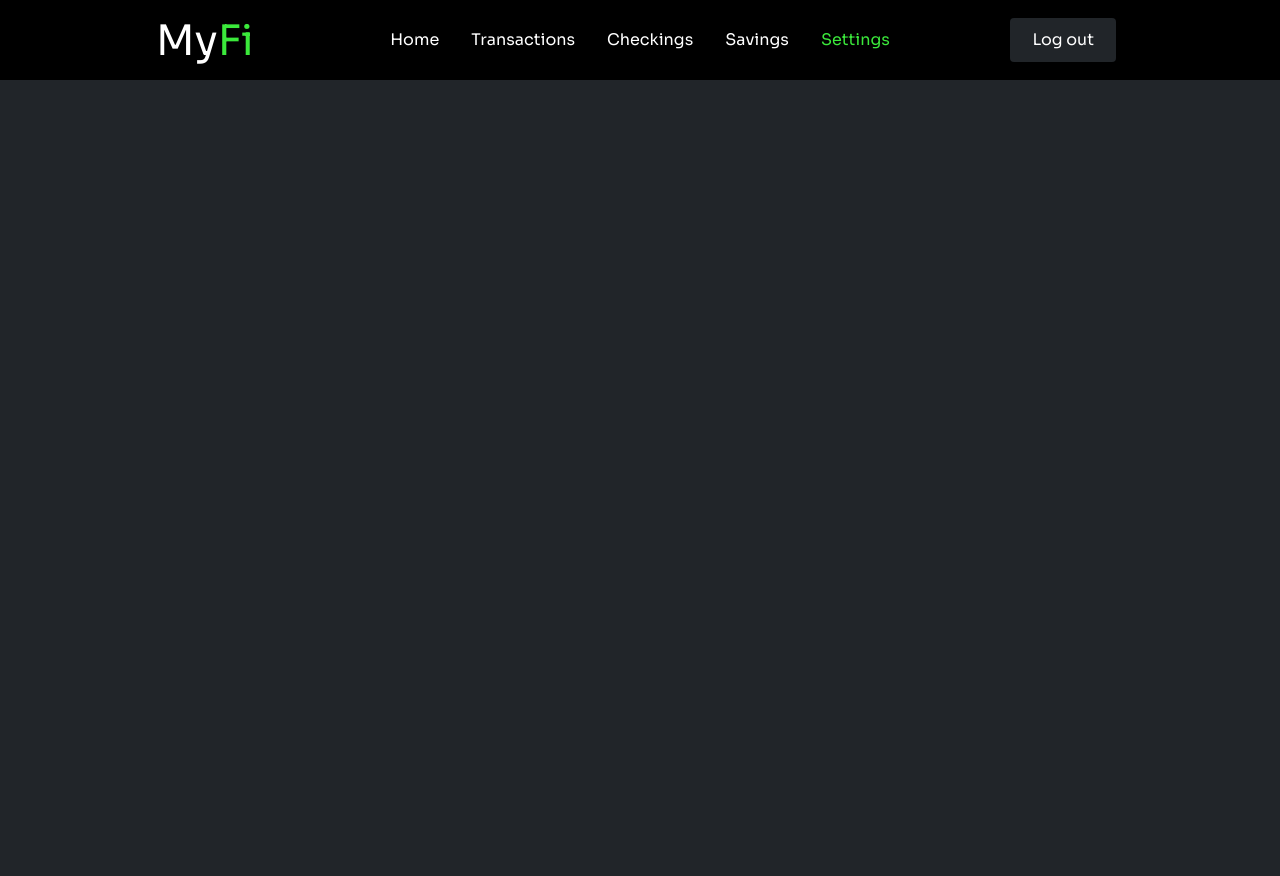
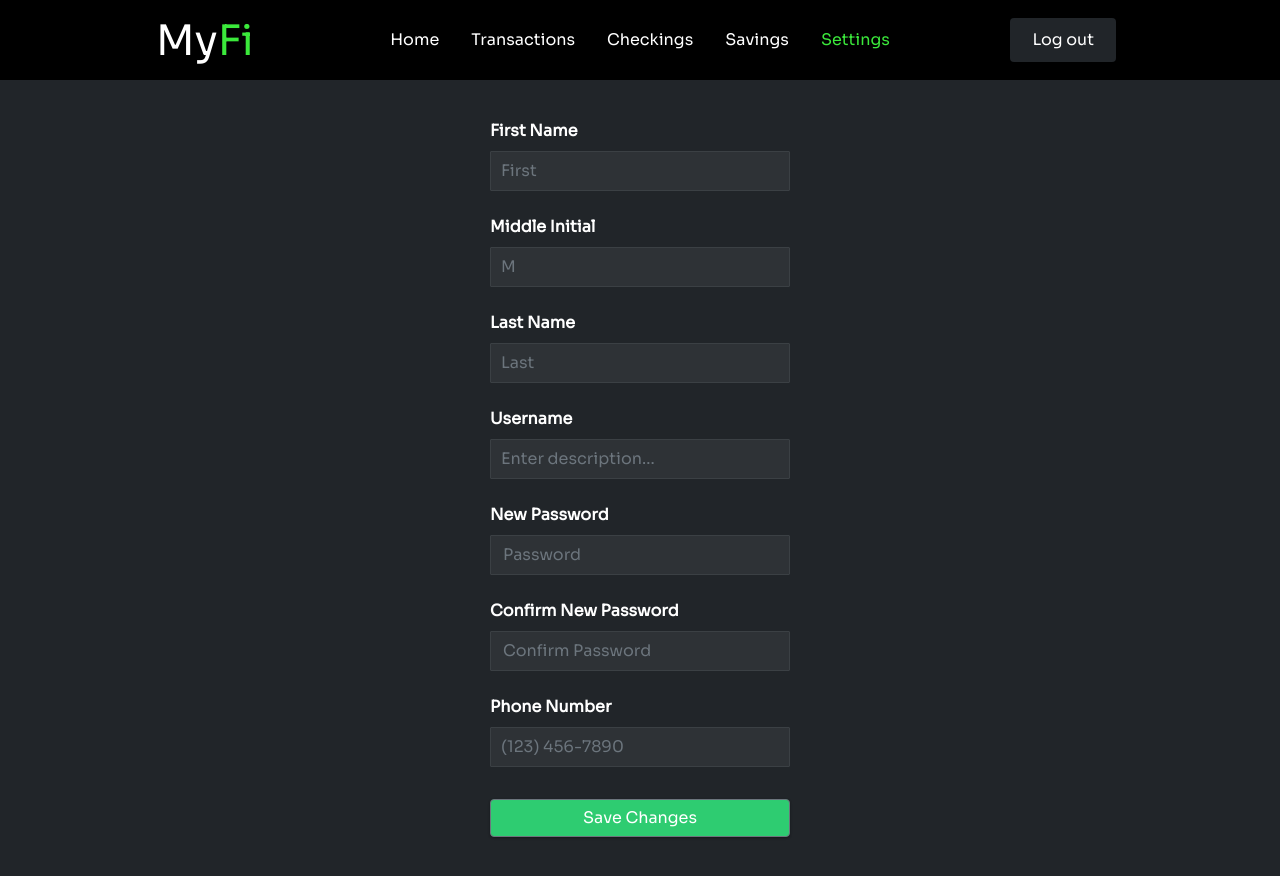
Before and after one commit to BenjuhminStewart/myfi-frontend, a React (Create React App) app: page /settings in a window 1280 px wide. Shown: the top 876 px of the page. Before the commit the page ends 800 px from the top, so only its background shows below. Built offline with nearby package versions, Linux system fonts and the light colour scheme; no server answers.

Commit message:
finish settings

```diff
--- a/src/App.css
+++ b/src/App.css
@@ -4,6 +4,12 @@
   box-sizing: border-box;
   margin: 0;
   padding: 0;
+}
+
+.input:focus {
+  border-color: #fff !important;
+  box-shadow: 1px 1px 1px 1px rgba(255, 255, 255, 0.3),
+    2px 2px 2px 2px rgba(255, 255, 255, 0.1) !important;
 }
 
 html,
--- a/src/App.js
+++ b/src/App.js
@@ -2,14 +2,14 @@ import React from "react";
 import { GlobalProvider } from "./components/dashboard/context/GlobalState";
 import { BrowserRouter as Router, Routes, Route } from "react-router-dom";
 
-import "./components/dashboard/Dashboard.css";
+//import "./components/dashboard/Dashboard.css";
 import { Dashboard } from "./components/dashboard/Dashboard";
 
 import Login from "./components/Login";
 import Register from "./components/Register";
 import Home from "./components/Home";
 import Savings from "./components/Savings";
-import Settings from "./components/Settings";
+import { Settings } from "./components/settings/Settings";
 import Checkings from "./components/Checkings";
 import Transactions from "./components/Transactions";
 
--- a/src/components/Register.js
+++ b/src/components/Register.js
@@ -52,6 +52,7 @@ const RegisterForm = () => {
       setBlankPasswordError(
         password.length == 0 && confirmPassword.length == 0
       );
+      setBlankPhoneNoError(phoneNo.trim().length == 0);
 
       // validate against invalid input
 
@@ -181,7 +182,6 @@ const RegisterForm = () => {
             </div>
           )}
         </FormGroup>
-        <p className="text-center mt-3 pt-3">Optional</p>
         <FormGroup>
           <Label>Phone Number</Label>
           <Input
@@ -189,8 +189,13 @@ const RegisterForm = () => {
             placeholder="123-456-7890"
             onChange={(e) => setPhoneNo(e.target.value)}
           />
+          {blankPhoneNoError && (
+            <div>
+              <span className="text-danger">Phone number cannot be blank</span>
+            </div>
+          )}
         </FormGroup>
-        <Button className="myfi-bg tcolor-black btn-lg w-100 mt-2 pb-3">
+        <Button className="myfi-bg tcolor-black btn-lg w-100 mt-2">
           <span>Register</span>
         </Button>
       </Form>
--- a/src/components/Settings.js
+++ /dev/null
@@ -1,11 +0,0 @@
-import React from "react";
-import Navbar from "./navbar/Navbar.js";
-const Settings = () => {
-  return (
-    <div className="box bg-dark text-white">
-      <Navbar />
-    </div>
-  );
-};
-
-export default Settings;
--- /dev/null
+++ b/src/components/settings/Settings.css
@@ -0,0 +1,14 @@
+.input:focus {
+  border-color: #fff !important;
+  box-shadow: 1px 1px 1px 1px rgba(255, 255, 255, 0.3),
+    2px 2px 2px 2px rgba(255, 255, 255, 0.1) !important;
+}
+
+.input {
+  color: #fff !important;
+  background-color: #2e3236 !important;
+  border-color: #3b4044 !important;
+  border-radius: 1px !important;
+  min-height: 40px !important;
+  max-height: 40px !important;
+}
--- /dev/null
+++ b/src/components/settings/Settings.js
@@ -0,0 +1,248 @@
+import React, { useState, useEffect } from "react";
+import "../../App.css";
+import "./Settings.css";
+import { Button, Form, FormGroup, Label, Input } from "reactstrap";
+import axios from "axios";
+
+import Navbar from "../navbar/Navbar.js";
+
+export const Settings = () => {
+  const [fname, setFname] = useState("");
+  const [minitial, setMinitial] = useState("");
+  const [lname, setLname] = useState("");
+  const [username, setUsername] = useState("");
+  const [password, setPassword] = useState("");
+  const [confirmPassword, setConfirmPassword] = useState("");
+  const [phoneNo, setPhoneNo] = useState("");
+  const [salt, setSalt] = useState("");
+
+  // boolean values representing errors
+  const pattern = /^(?=.*\d)(?=.*[a-z])(?=.*[A-Z]).{8,}$/;
+  const [passwordError, setPasswordError] = useState(false);
+  const [passwordMatchError, setPasswordMatchError] = useState(false);
+
+  // TODO: validate fname, minit, lname, phoneNo
+  const [blankFnameError, setBlankFnameError] = useState(false);
+  const [blankMinitialError, setBlankMinitialError] = useState(false);
+  const [blankLnameError, setBlankLnameError] = useState(false);
+  const [blankPasswordFlag, setBlankPasswordFlag] = useState(true);
+  const [invalidPhoneNoError, setInvalidPhoneNoError] = useState(false);
+
+  const [error, setError] = useState(false);
+  const [success, setSuccess] = useState(false);
+
+  function getUser() {
+    axios
+      .get("https://tcss445-myfi.herokuapp.com/api/user/", {
+        withCredentials: true,
+      })
+      .then((res) => {
+        setFname(res.data.rows[0].first_name);
+        setMinitial(res.data.rows[0].middle_initial);
+        setLname(res.data.rows[0].last_name);
+        setUsername(res.data.rows[0].username);
+        setPhoneNo(res.data.rows[0].phone_number);
+        setSalt(res.data.rows[0].salt);
+      });
+  }
+
+  useEffect(() => {
+    getUser();
+  }, []);
+
+  const onSubmit = (e) => {
+    e.preventDefault();
+
+    // validate against blank input IMPORTANT WHERE SHOULD I BE TRIMMING SHOULD I BE TRIMMING
+    setBlankFnameError(fname.trim().length == 0);
+    setBlankMinitialError(minitial.trim().length == 0);
+    setBlankLnameError(lname.trim().length == 0);
+    setBlankPasswordFlag(password.length == 0 && confirmPassword.length == 0);
+    setInvalidPhoneNoError(!/^\d+$/.test(phoneNo) || phoneNo.length != 10);
+
+    if (password === confirmPassword) {
+      setPasswordMatchError(false);
+      const data = {
+        first_name: fname,
+        middle_initial: minitial,
+        last_name: lname,
+        password: password,
+        phone_number: phoneNo,
+        salt: salt,
+      };
+
+      if (password.match(pattern) || password.trim().length == 0) {
+        try {
+          axios.patch("https://tcss445-myfi.herokuapp.com/api/user/", data, {
+            withCredentials: true,
+          });
+          setSuccess(true);
+          setPassword("");
+          setConfirmPassword("");
+          setError(false);
+        } catch (err) {
+          // set overall err to top priority
+          setError(true);
+
+          setPasswordError(false);
+          setPasswordMatchError(false);
+          setBlankFnameError(false);
+          setBlankMinitialError(false);
+          setBlankLnameError(false);
+          setBlankPasswordFlag(false);
+          setInvalidPhoneNoError(false);
+        }
+      } else {
+        setPasswordError(true);
+      }
+    } else {
+      setPasswordMatchError(true);
+    }
+  };
+
+  return (
+    <div className="box bg-dark text-white">
+      <Navbar />
+      <Form className="login-form" onSubmit={onSubmit}>
+        <FormGroup>
+          <Label className="mt-4" htmlFor="text">
+            First Name
+          </Label>
+          <Input
+            className="input"
+            type="text"
+            value={fname}
+            onChange={(e) => setFname(e.target.value)}
+            placeholder="First"
+          />
+          {blankFnameError && (
+            <div>
+              <span className="text-danger">First name cannot be blank</span>
+            </div>
+          )}
+        </FormGroup>
+        <FormGroup>
+          <Label className="mt-2" htmlFor="text">
+            Middle Initial
+          </Label>
+          <Input
+            className="input"
+            type="text"
+            value={minitial}
+            maxLength="1"
+            onChange={(e) => setMinitial(e.target.value)}
+            placeholder="M"
+          />
+          {blankMinitialError && (
+            <div>
+              <span className="text-danger">
+                Middle initial cannot be blank
+              </span>
+            </div>
+          )}
+        </FormGroup>
+        <FormGroup>
+          <Label className="mt-2" htmlFor="text">
+            Last Name
+          </Label>
+          <Input
+            className="input"
+            type="text"
+            value={lname}
+            onChange={(e) => setLname(e.target.value)}
+            placeholder="Last"
+          />
+          {blankLnameError && (
+            <div>
+              <span className="text-danger">Last name cannot be blank</span>
+            </div>
+          )}
+        </FormGroup>
+        <FormGroup>
+          <Label className="mt-2" htmlFor="text">
+            Username
+          </Label>
+          <Input
+            className="input"
+            value={username}
+            onChange={(e) => setUsername(e.target.value)}
+            placeholder="Enter description..."
+            disabled
+          />
+        </FormGroup>
+        <FormGroup>
+          <Label className="mt-2" htmlFor="text">
+            New Password
+          </Label>
+          <Input
+            className="input"
+            type="password"
+            onChange={(e) => setPassword(e.target.value)}
+            placeholder="Password"
+          />
+          {passwordError && (
+            //text-center
+            <div className="pt-1">
+              <span className="text-danger">Password must contain:</span>
+              <ul className="requirements pt-3">
+                <li className="text-danger">At least one number</li>
+                <li className="text-danger">
+                  At least one lowercase character
+                </li>
+                <li className="text-danger">
+                  At least one uppercase character
+                </li>
+                <li className="text-danger">At least 8 characters</li>
+              </ul>
+            </div>
+          )}
+        </FormGroup>
+        <FormGroup>
+          <Label className="mt-2" htmlFor="text">
+            Confirm New Password
+          </Label>
+          <Input
+            className="input"
+            type="password"
+            onChange={(e) => setConfirmPassword(e.target.value)}
+            placeholder="Confirm Password"
+          />
+          {passwordMatchError && (
+            <div>
+              <span className="text-danger">Passwords do not match</span>
+            </div>
+          )}
+        </FormGroup>
+        <FormGroup>
+          <Label className="mt-2" htmlFor="text">
+            Phone Number
+          </Label>
+          <Input
+            className="input"
+            type="text"
+            value={phoneNo}
+            onChange={(e) => setPhoneNo(e.target.value)}
+            placeholder="(123) 456-7890"
+          />
+          {invalidPhoneNoError && (
+            <div>
+              <span className="text-danger">
+                Invalid phone number
+                <br />
+                (ex: 1234567890)
+              </span>
+            </div>
+          )}
+        </FormGroup>
+        <Button className="btn mt-3">Save Changes</Button>
+        {error && (
+          <p className="text-center text-danger">
+            Something went wrong... <br />
+            Please try again.
+          </p>
+        )}
+        {success && <p className="text-center text-success">Changes saved!</p>}
+      </Form>
+    </div>
+  );
+};
```
